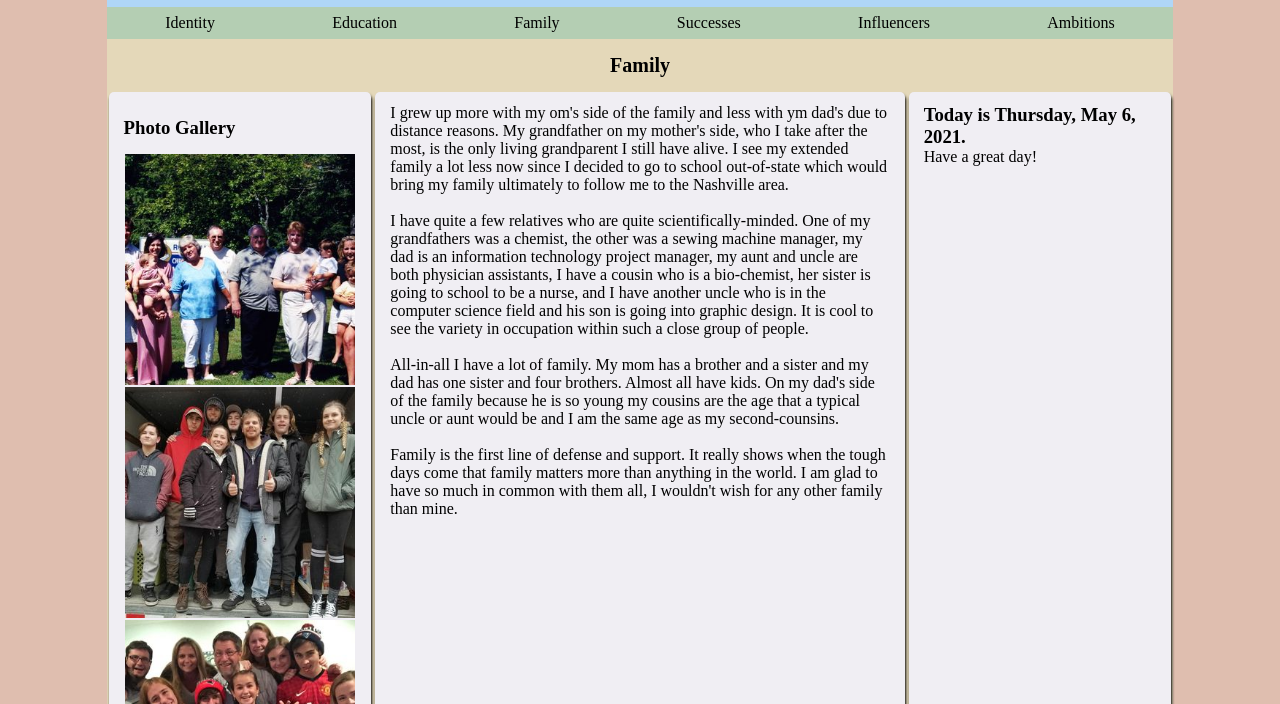
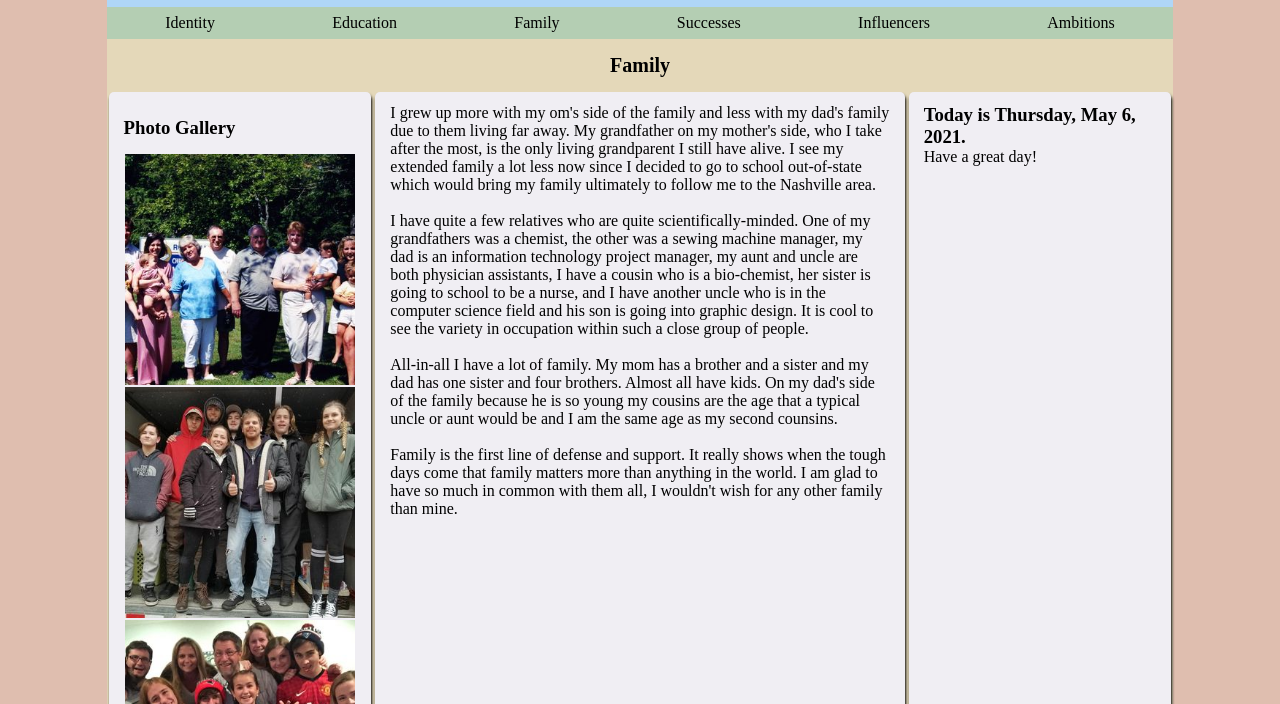
Before and after one commit to CCBrenner/profile_me_rwd, a plain HTML site: page page2.html in a window 1280 px wide. Shown: the part 96-800 px from the top of the page. Drawn offline with Linux system fonts and the light colour scheme.

Commit message:
Update page2.html
Minor spelling corrections in the paragraph tags.

```diff
--- a/page2.html
+++ b/page2.html
@@ -40,7 +40,7 @@
 		<section class="col-d-6">
 			<div class="central-three">
 				<p>
-					I grew up more with my om's side of the family and less with ym dad's due to distance reasons. My grandfather on my mother's side,
+					I grew up more with my om's side of the family and less with my dad's family due to them living far away. My grandfather on my mother's side,
 					who I take after the most, is the only living grandparent I still have alive. I see my extended family a lot less now since I decided to
 					go to school out-of-state which would bring my family ultimately to follow me to the Nashville area.
 				</p>
@@ -56,7 +56,7 @@
 				<p>
 					All-in-all I have a lot of family. My mom has a brother and a sister and my dad has one sister and four brothers. Almost all have kids.
 					On my dad's side of the family because he is so young my cousins are the age that a typical uncle or aunt would be and I am the same
-					age as my second-counsins.
+					age as my second counsins.
 				</p>
 				<br>
 				<p>
```
